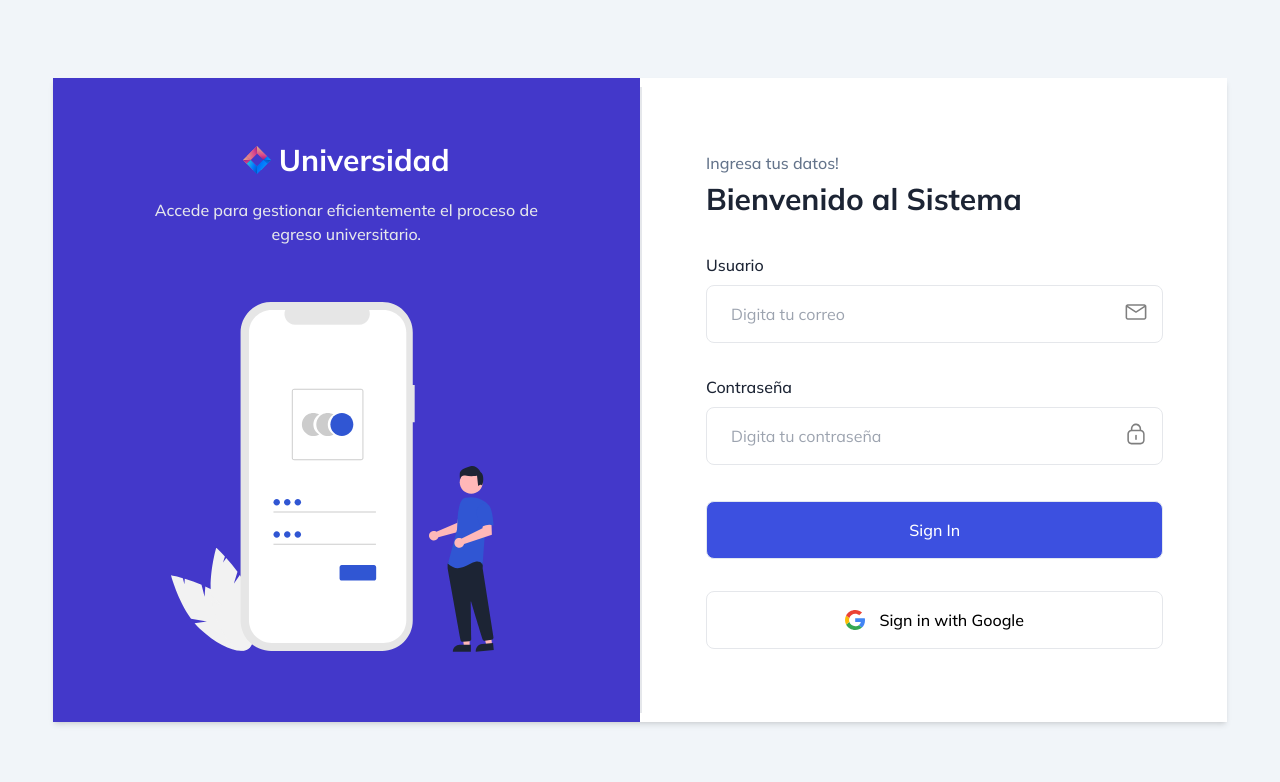
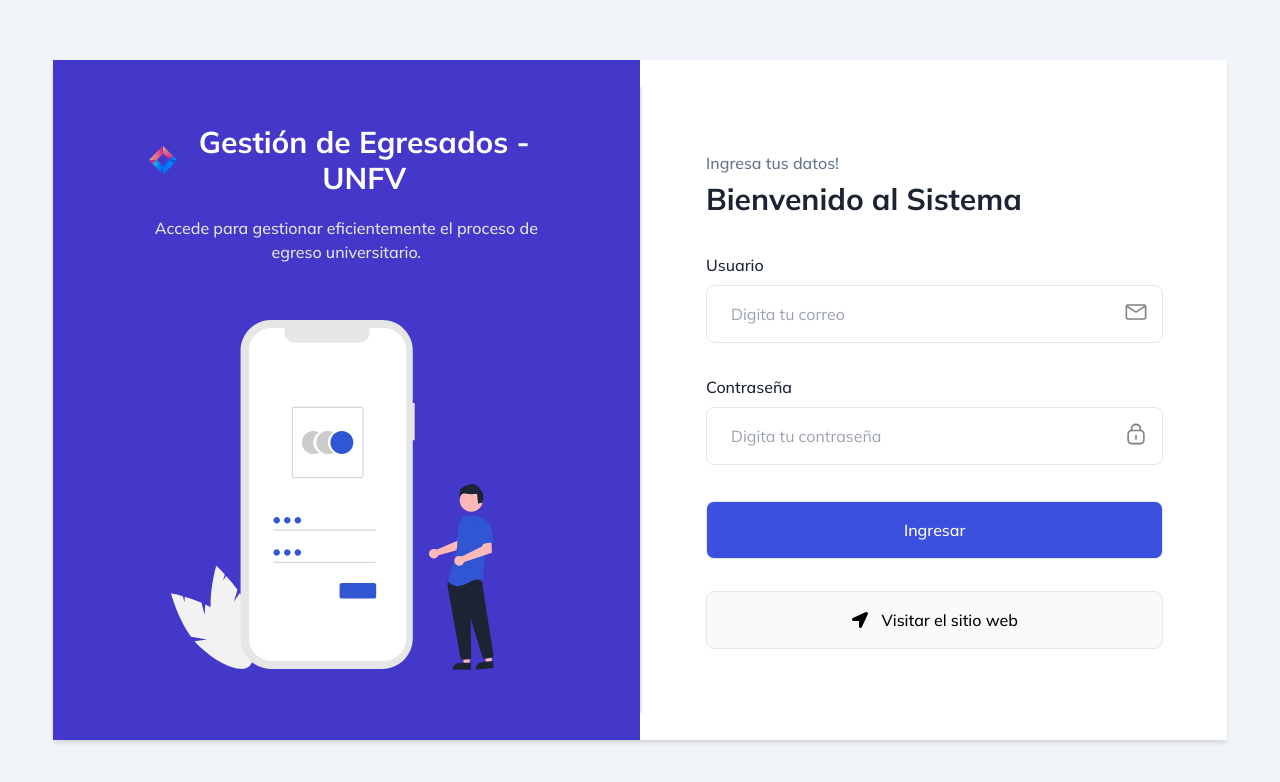
Before and after one commit to ignaciodiazdev/sistema-gestion-egresados-frontend, a React (Vite) app: page / in a window 1280 px wide. Shown: the top 782 px of the page. Built offline with nearby package versions, Linux system fonts and the light colour scheme.

Commit message:
refactor(auth): Mejorar el diseño de estructura del sign-in

```diff
--- a/src/auth/components/SignInForm.jsx
+++ b/src/auth/components/SignInForm.jsx
@@ -2,6 +2,8 @@
 import { loginApi } from "../api/user";
 import { useAuth } from "../hooks/useAuth";
 import { toast } from "react-toastify";
+import { FaLocationArrow } from "react-icons/fa";
+import { Link } from "react-router-dom";
 
 export const SignInForm = () => {
   const {
@@ -29,7 +31,7 @@
           <input
             name="username"
             placeholder="Digita tu correo"
-            className="w-full rounded-lg border border-stroke bg-transparent py-4 pl-6 pr-10 outline-none focus:border-primary focus-visible:shadow-none"
+            className="w-full rounded-lg border border-stroke bg-transparent py-4 pl-6 pr-10 outline-none focus-visible:border focus-visible:border-primary focus-visible:shadow-sm"
             {...register("username", {
               required: {
                 value: true,
@@ -111,47 +113,21 @@
       <div className="mb-8">
         <input
           type="submit"
-          value="Sign In"
+          value="Ingresar"
           className="w-full cursor-pointer rounded-lg border border-primary bg-primary p-4 font-medium text-white transition hover:bg-opacity-90"
         />
       </div>
 
-      <button className="flex w-full items-center justify-center gap-3.5 rounded-lg border border-stroke bg-gray p-4 font-medium hover:bg-opacity-70 dark:border-strokedark dark:bg-meta-4 dark:hover:bg-opacity-70">
-        <span>
-          <svg
-            width="20"
-            height="20"
-            viewBox="0 0 20 20"
-            fill="none"
-            xmlns="http://www.w3.org/2000/svg"
-          >
-            <g clipPath="url(#clip0_191_13499)">
-              <path
-                d="M19.999 10.2217C20.0111 9.53428 19.9387 8.84788 19.7834 8.17737H10.2031V11.8884H15.8266C15.7201 12.5391 15.4804 13.162 15.1219 13.7195C14.7634 14.2771 14.2935 14.7578 13.7405 15.1328L13.7209 15.2571L16.7502 17.5568L16.96 17.5774C18.8873 15.8329 19.9986 13.2661 19.9986 10.2217"
-                fill="#4285F4"
-              ></path>
-              <path
-                d="M10.2055 19.9999C12.9605 19.9999 15.2734 19.111 16.9629 17.5777L13.7429 15.1331C12.8813 15.7221 11.7248 16.1333 10.2055 16.1333C8.91513 16.1259 7.65991 15.7205 6.61791 14.9745C5.57592 14.2286 4.80007 13.1801 4.40044 11.9777L4.28085 11.9877L1.13101 14.3765L1.08984 14.4887C1.93817 16.1456 3.24007 17.5386 4.84997 18.5118C6.45987 19.4851 8.31429 20.0004 10.2059 19.9999"
-                fill="#34A853"
-              ></path>
-              <path
-                d="M4.39899 11.9777C4.1758 11.3411 4.06063 10.673 4.05807 9.99996C4.06218 9.32799 4.1731 8.66075 4.38684 8.02225L4.38115 7.88968L1.19269 5.4624L1.0884 5.51101C0.372763 6.90343 0 8.4408 0 9.99987C0 11.5589 0.372763 13.0963 1.0884 14.4887L4.39899 11.9777Z"
-                fill="#FBBC05"
-              ></path>
-              <path
-                d="M10.2059 3.86663C11.668 3.84438 13.0822 4.37803 14.1515 5.35558L17.0313 2.59996C15.1843 0.901848 12.7383 -0.0298855 10.2059 -3.6784e-05C8.31431 -0.000477834 6.4599 0.514732 4.85001 1.48798C3.24011 2.46124 1.9382 3.85416 1.08984 5.51101L4.38946 8.02225C4.79303 6.82005 5.57145 5.77231 6.61498 5.02675C7.65851 4.28118 8.9145 3.87541 10.2059 3.86663Z"
-                fill="#EB4335"
-              ></path>
-            </g>
-            <defs>
-              <clipPath id="clip0_191_13499">
-                <rect width="20" height="20" fill="white"></rect>
-              </clipPath>
-            </defs>
-          </svg>
+      <Link
+        to={"https://www.unfv.edu.pe/"}
+        target="_blank"
+        className="flex w-full items-center justify-center gap-3.5 rounded-lg border border-stroke bg-gray-50 p-4 font-medium hover:bg-gray-100 transition duration-300 ease-in-out"
+      >
+        <span className="">
+          <FaLocationArrow />
         </span>
-        Sign in with Google
-      </button>
+        Visitar el sitio web
+      </Link>
     </form>
   );
 };
--- a/src/auth/pages/SignIn.jsx
+++ b/src/auth/pages/SignIn.jsx
@@ -26,7 +26,7 @@
             <div className="mb-5 flex justify-center gap-2">
               <img src="/assets/svgs/logo.svg" alt="Logo" className="w-7" />
               <span className="text-3xl lg:text-3xl font-bold">
-                Universidad
+                Gestión de Egresados - UNFV
               </span>
             </div>
             <p className="font-medium 2xl:px-20 text-gray-200">
```
